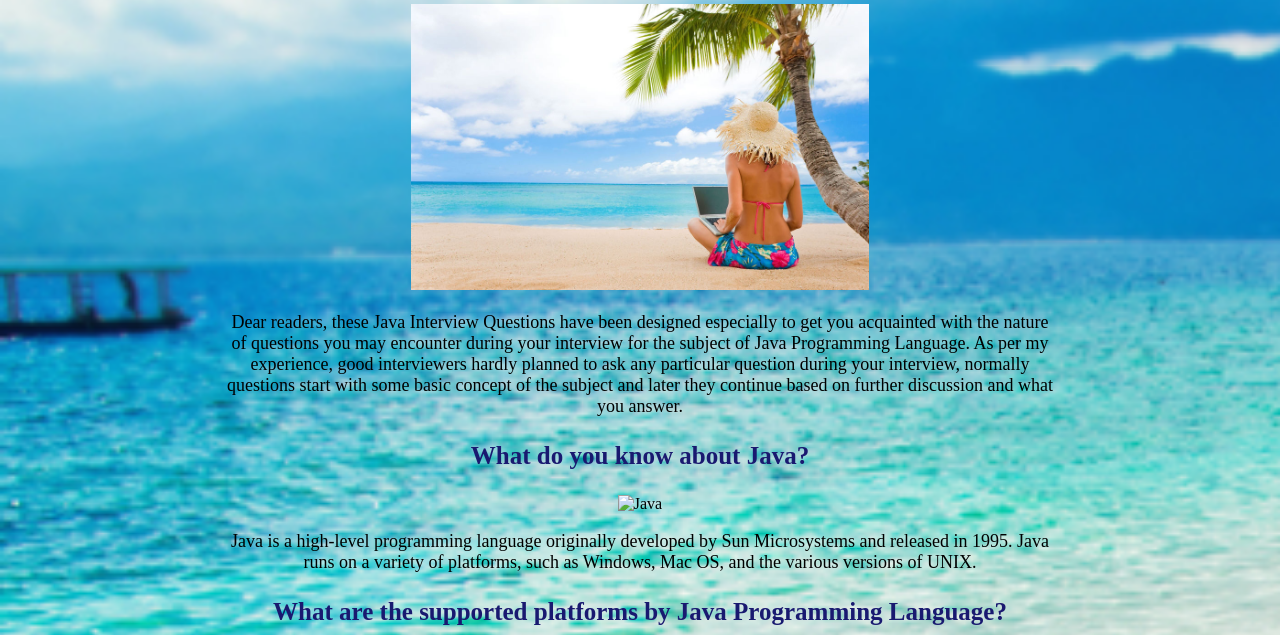
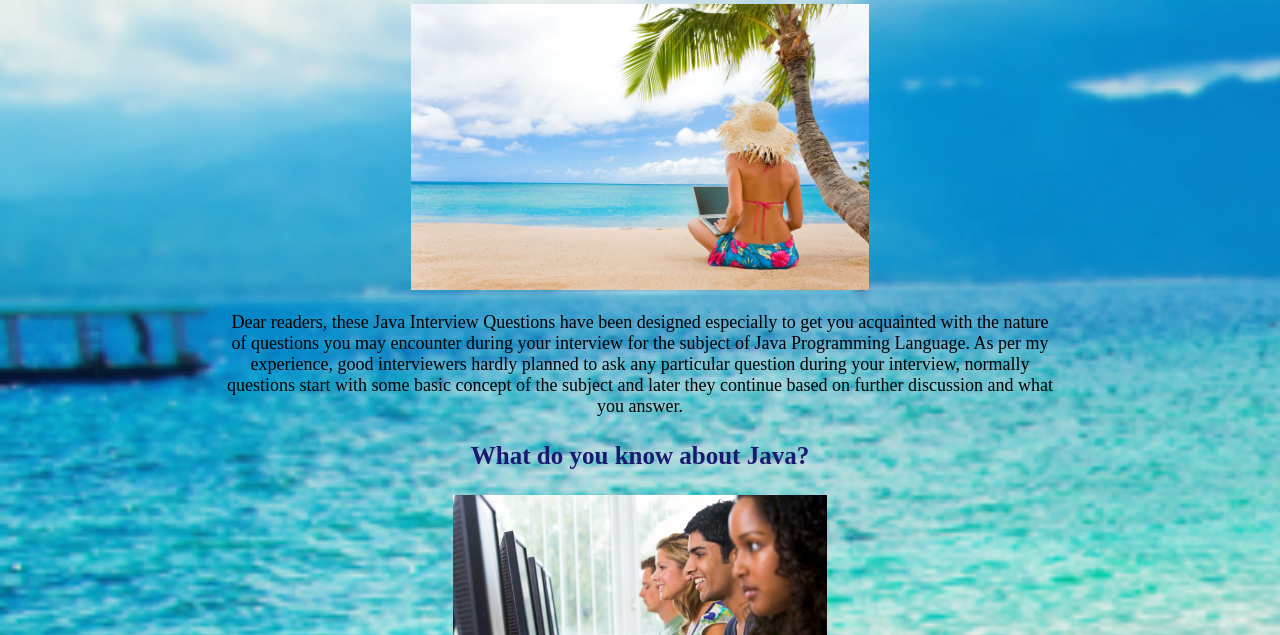
Before and after one commit to Oksana999/Oksana999.github.io, a plain HTML site: page index.html in a window 1280 px wide. Shown: the part 165-800 px from the top of the page. Drawn offline with Linux system fonts and the light colour scheme.

Commit message:
fix image name

```diff
--- a/index.html
+++ b/index.html
@@ -47,7 +47,7 @@
           <h3>
             What do you know about Java?
           </h3>
-          <img src="./imgs/school.jpg." alt="Java"  width="45%"/>
+          <img src="./imgs/school.jpg" alt="Java"  width="45%"/>
           <p>
             Java is a high-level programming language originally developed by
             Sun Microsystems and released in 1995.
```
